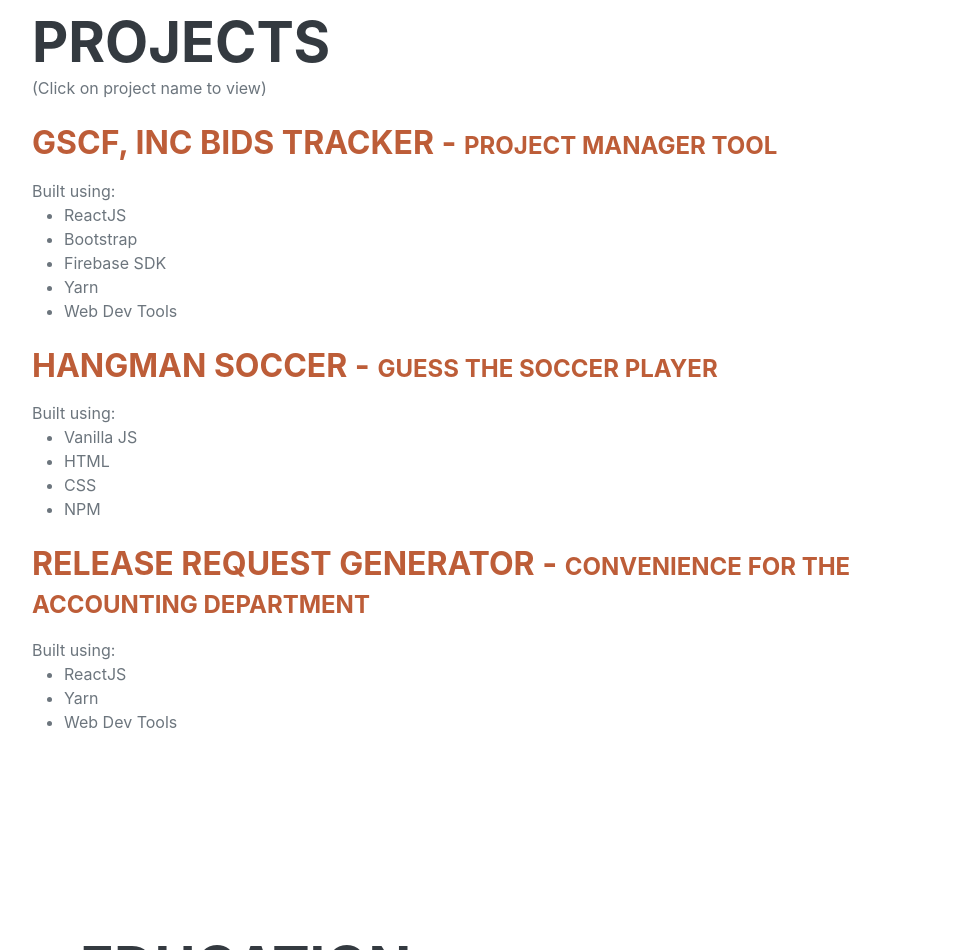
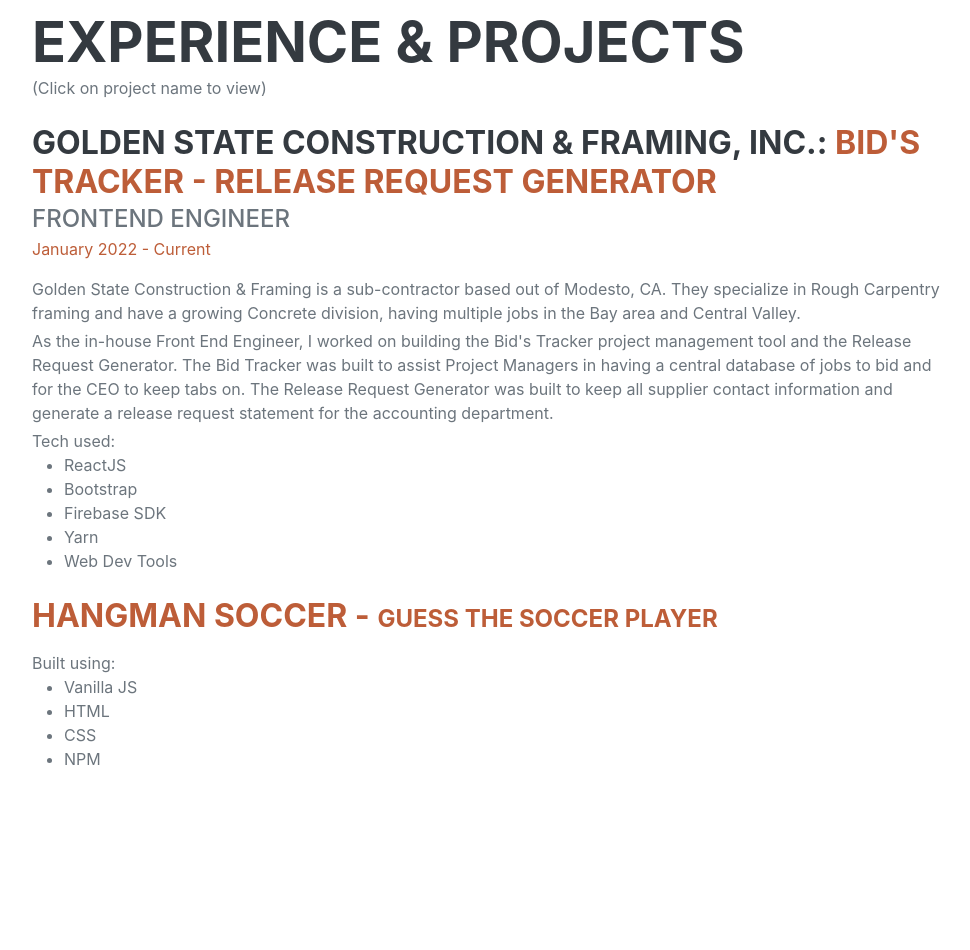
Before and after one commit to Hey-Zeus-byte/Hey-Zeus-byte.github.io, a website: page dist/index.html in a window 1280 px wide. Shown: the part 840-1790 px from the top of the page, without its empty margins (288-1258 px from the left). Drawn offline with nearby package versions, Linux system fonts and the light colour scheme; files whose address does not match are found by name; a web font is replaced by a local one.

Commit message:
updated port and resume link

```diff
--- a/dist/index.html
+++ b/dist/index.html
@@ -136,7 +136,7 @@
             ></a> -->
             <a
               class="social-icon"
-              href="https://drive.google.com/file/d/1_FfeYUS9HbkF72V5cNUHyONiyovAAicD/view?usp=sharing"
+              href="https://drive.google.com/file/d/18aITOJqnM9TbzXB_oadeA-EpNh_GMcsU/view?usp=sharing"
               target="_blank"
               ><i class="fab fa-firstdraft"></i
             ></a>
@@ -152,30 +152,42 @@
       >
         <div class="my-auto">
           <div class="hover mb-4">
-            <h2 class="mb-0">Projects</h2>
+            <h2 class="mb-0">Experience & Projects</h2>
             <p id="">(Click on project name to view)</p>
           </div>
-
           <div class="resume-item d-flex flex-column flex-md-row mb-2">
             <div class="resume-content">
               <h3 class="mb-0">
                 <a
-                  id="gscf"
-                  class="link"
-                  target="_blank"
-                  href="https://hey-zeus-byte.github.io/bids-app/"
-                  style="text-decoration: none;"
-                  >GSCF, Inc Bids Tracker -
-                  <span style="font-size: 24px; pointer-events: none; text-decoration: none;"
-                    >Project Manager Tool</span
-                  ></a
+                  >Golden State Construction & Framing, Inc.:
+                  </a
                 >
+                <a
+                id="gscf"
+                class="link"
+                target="_blank"
+                href="https://hey-zeus-byte.github.io/bids-app/"
+                style="text-decoration: none;"
+                >Bid's Tracker -
+                </a
+              >
+              <a
+              id="release-request"
+              class="link"
+              target="_blank"
+              style="text-decoration: none;"
+              href="https://hey-zeus-byte.github.io/release-request/"
+          >Release Request Generator
+              </a
+            >
               </h3>
-              <div class="subheading"></div>
-              <span class="text-primary resume-date"></span>
-              <div class="mb-1 mt-3"></div>
-              <div class="mb-1"></div>
-              <div>Built using:</div>
+              <div class="subheading">Frontend Engineer</div>
+              <span class="text-primary resume-date">January 2022 - Current</span>
+              <div class="mb-1 mt-3">Golden State Construction & Framing is a sub-contractor based out of Modesto, CA. They specialize in Rough Carpentry framing and have a growing Concrete division, having multiple jobs in the Bay area and Central Valley.</div>
+              <div class="mb-1">As the in-house Front End Engineer, I worked on building the Bid's Tracker project management tool and the Release Request Generator. The Bid Tracker was built to assist
+                Project Managers in having a central database of jobs to bid and for the CEO to keep tabs on. The Release Request Generator was built to keep all supplier contact information and generate a release request statement for the accounting department.
+              </div>
+              <div>Tech used:</div>
               <ul>
                 <li>ReactJS</li>
                 <li>Bootstrap</li>
@@ -185,7 +197,6 @@
               </ul>
             </div>
           </div>
-
           <div class="resume-item d-flex flex-column flex-md-row mb-2">
             <div class="resume-content">
               <h3 class="mb-0">
@@ -216,34 +227,6 @@
             </div>
           </div>
 
-          <div class="resume-item d-flex flex-column flex-md-row mb-2">
-            <div class="resume-content">
-              <h3 class="mb-0">
-                <a
-                  id="release-request"
-                  class="link"
-                  target="_blank"
-                  style="text-decoration: none;"
-                  href="https://hey-zeus-byte.github.io/release-request/"
-                >
-                  Release Request Generator -
-                  <span style="font-size: 24px; pointer-events: none">
-                    Convenience for the accounting department</span
-                  ></a
-                >
-              </h3>
-              <div class="subheading"></div>
-              <span class="text-primary resume-date"></span>
-              <div class="mb-1 mt-3"></div>
-              <div class="mb-1"></div>
-              <div>Built using:</div>
-              <ul>
-                <li>ReactJS</li>
-                <li>Yarn</li>
-                <li>Web Dev Tools</li>
-              </ul>
-            </div>
-          </div>
       <!-- Education-->
       <section class="resume-section" id="education">
         <div class="resume-section-content">
```
Also changed, not shown: 1 other file.
